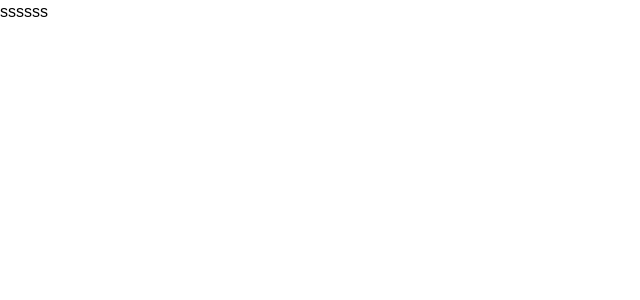
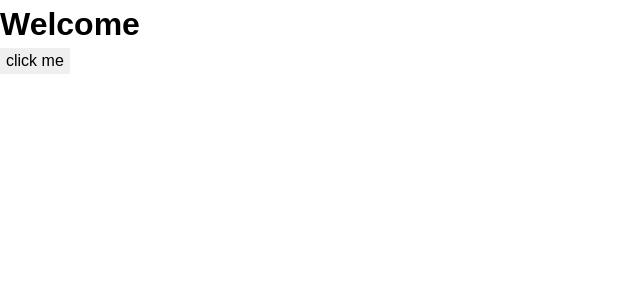
Before and after one commit to TomaszSarmata/shop-pay, a Next.js app: page / in a window 1280 px wide. Shown: the top 300 px of the page, without its empty margins (0-640 px from the left). Built offline with nearby package versions, Linux system fonts and the light colour scheme.

Commit message:
played around with the content just to check how the reset css properties work

```diff
--- a/pages/index.js
+++ b/pages/index.js
@@ -9,9 +9,8 @@ export default function Home() {
         <meta name="description" content="Generated by create next app" />
         <link rel="icon" href="/favicon.ico" />
       </Head>
-
-      <section className="block1"></section>
-      <section className="block2">ssssss</section>
+      <h1>Welcome</h1>
+      <button>click me</button>
     </div>
   );
 }
```
